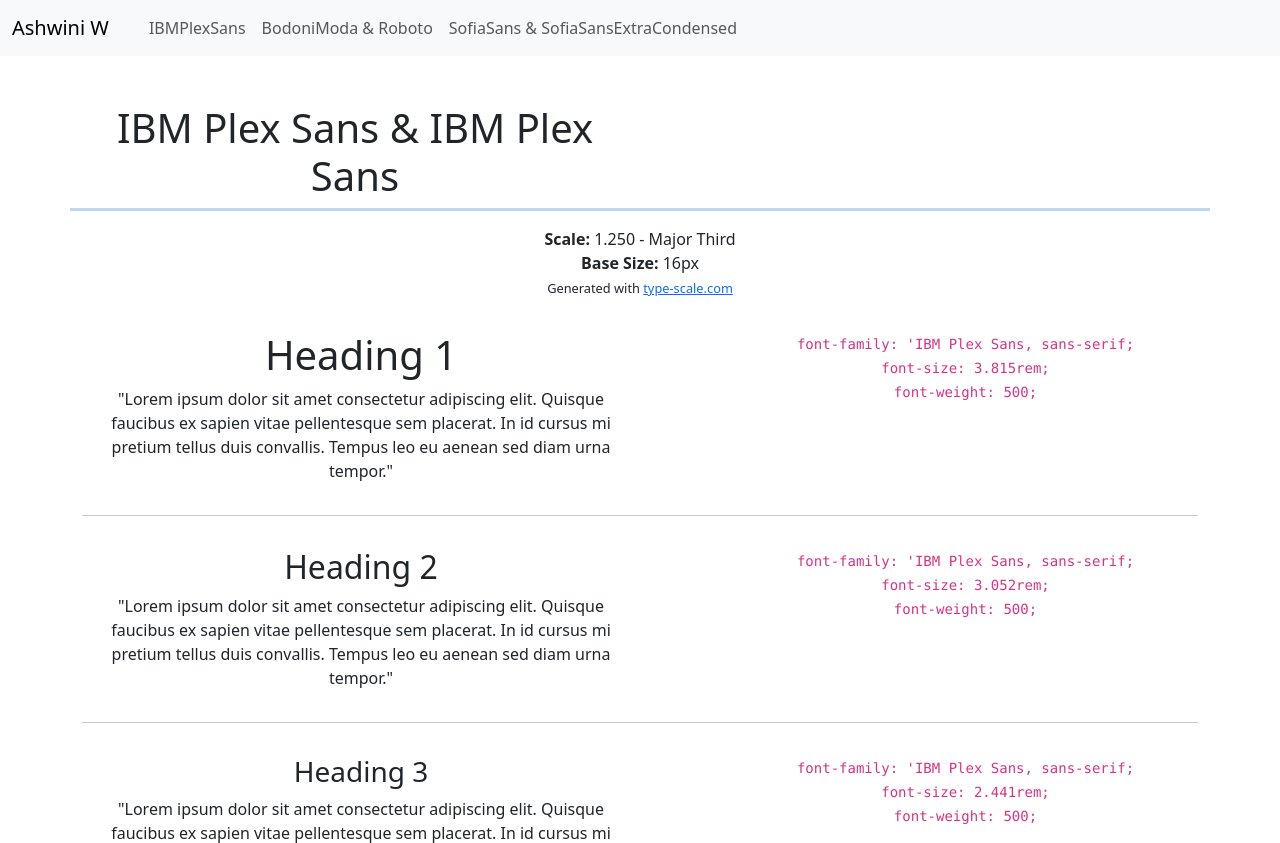
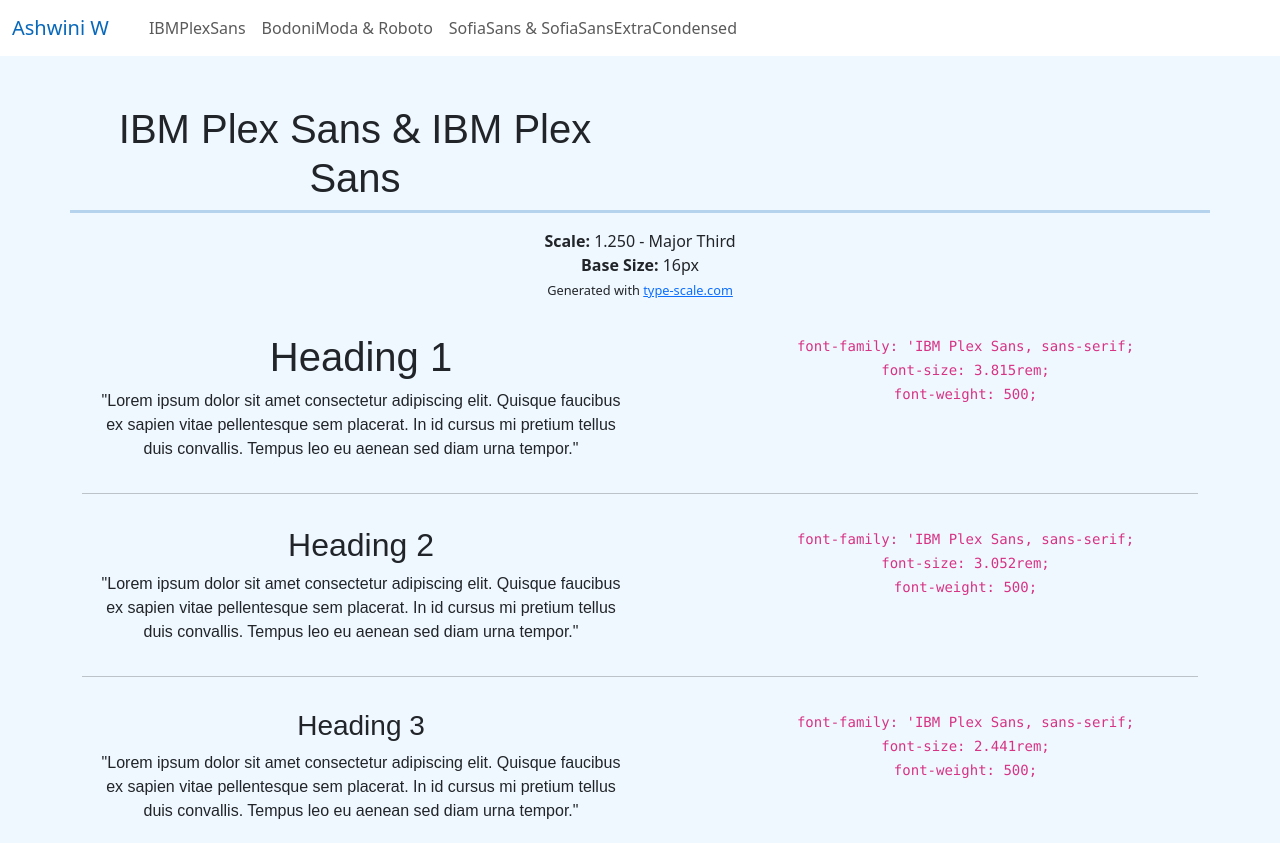
Before and after one commit to ashwini-w-design/HCI472_TypeHierarchies, a plain HTML site: page Type1.html in a window 1280 px wide. Shown: the top 843 px of the page. Drawn offline with nearby package versions, Linux system fonts and the light colour scheme; the site is published under a folder, as on GitHub Pages, so addresses that start at the root find nothing.

Commit message:
Add files via upload

```diff
--- a/Type1.html
+++ b/Type1.html
@@ -6,14 +6,14 @@
     <title>Type 1</title>
     <!-- CSS Files -->
     <link href="https://cdn.jsdelivr.net/npm/bootstrap@5.3.5/dist/css/bootstrap.min.css" rel="stylesheet" integrity="sha384-SgOJa3DmI69IUzQ2PVdRZhwQ+dy64/BUtbMJw1MZ8t5HZApcHrRKUc4W0kG879m7" crossorigin="anonymous">
-    <link rel="stylesheet" href="../Variables.css">
+    <link rel="stylesheet" href="Variables.css">
   </head>
 
 
   <body>
     <nav class="navbar navbar-expand-lg bg-body-tertiary sticky-top">
       <div class="container-fluid">
-        <a class="navbar-brand" href="/MAMP/htdocs/VariableHW_2025/index.html">Ashwini W</a>
+        <a class="navbar-brand" href="index.html">Ashwini W</a>
         <button class="navbar-toggler" type="button" data-bs-toggle="collapse" data-bs-target="#navbarNavDropdown" aria-controls="navbarNavDropdown" aria-expanded="false" aria-label="Toggle navigation">
           <span class="navbar-toggler-icon"></span>
         </button>
```
Also changed, not shown: Type2.html (+2 -2 lines), Type3.html (+2 -2 lines).
